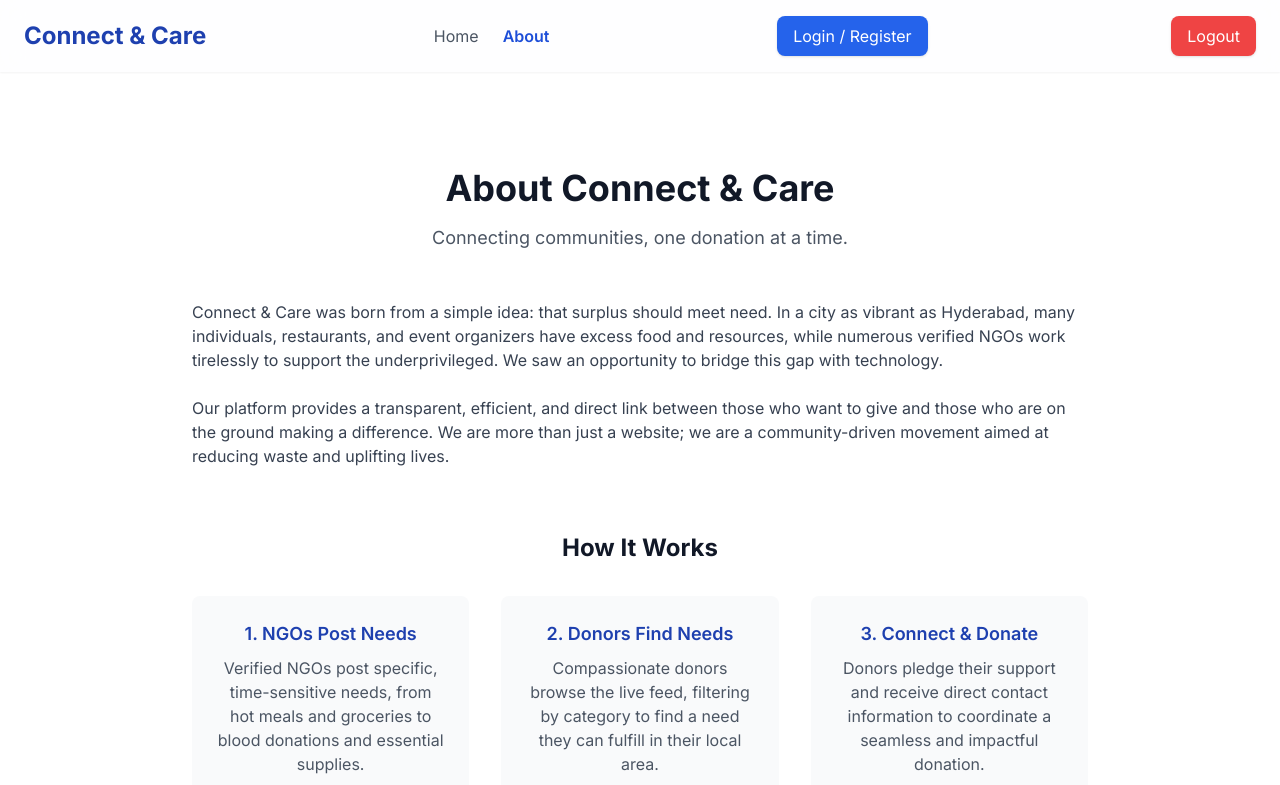
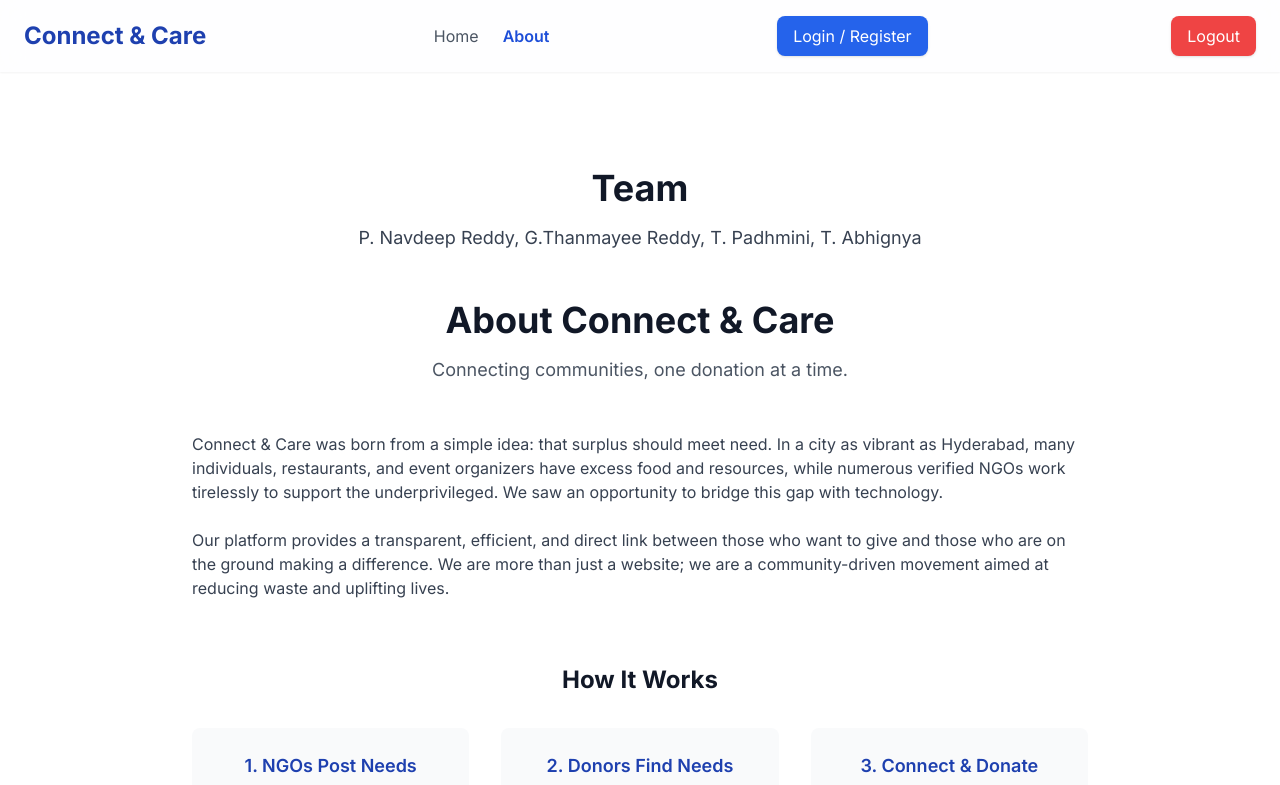
Before and after one commit to nani-0p/codesurfers_hackathon, a plain HTML site: page index.html in a window 1280 px wide. Both pictures are taken after a click on the link "About". Shown: the top 785 px of the page. Drawn offline with nearby package versions, Linux system fonts and the light colour scheme.

Commit message:
Update index.html
fixed ngos list updating problem

```diff
--- a/index.html
+++ b/index.html
@@ -232,7 +232,9 @@
             <section class="py-16 md:py-24 bg-white">
                 <div class="container mx-auto px-6">
                     <div class="max-w-4xl mx-auto">
-                        <h2 class="text-3xl md:text-4xl font-bold text-gray-900 text-center">About Connect & Care</h2>
+                        <h2 class="text-3xl md:text-4xl font-bold text-gray-900 text-center">Team</h2>
+                        <p class="mt-4 text-lg text-gray-700 text-center">P. Navdeep Reddy, G.Thanmayee Reddy, T. Padhmini, T. Abhignya </p>
+                        <h2 class="text-3xl md:text-4xl font-bold text-gray-900 text-center mt-12">About Connect & Care</h2>
                         <p class="mt-4 text-lg text-gray-600 text-center">Connecting communities, one donation at a time.</p>
 
                         <div class="mt-12 text-gray-700 space-y-6">
@@ -580,12 +582,14 @@
             }
             closeNgoModal();
             renderNgoNeeds();
+            renderNeeds(needsData);
         };
 
         const deleteNeed = (needId) => {
             if (confirm('Are you sure you want to delete this need?')) {
                 needsData = needsData.filter(n => n.id != needId);
                 renderNgoNeeds();
+                renderNeeds(needsData);
             }
         };
 
```
